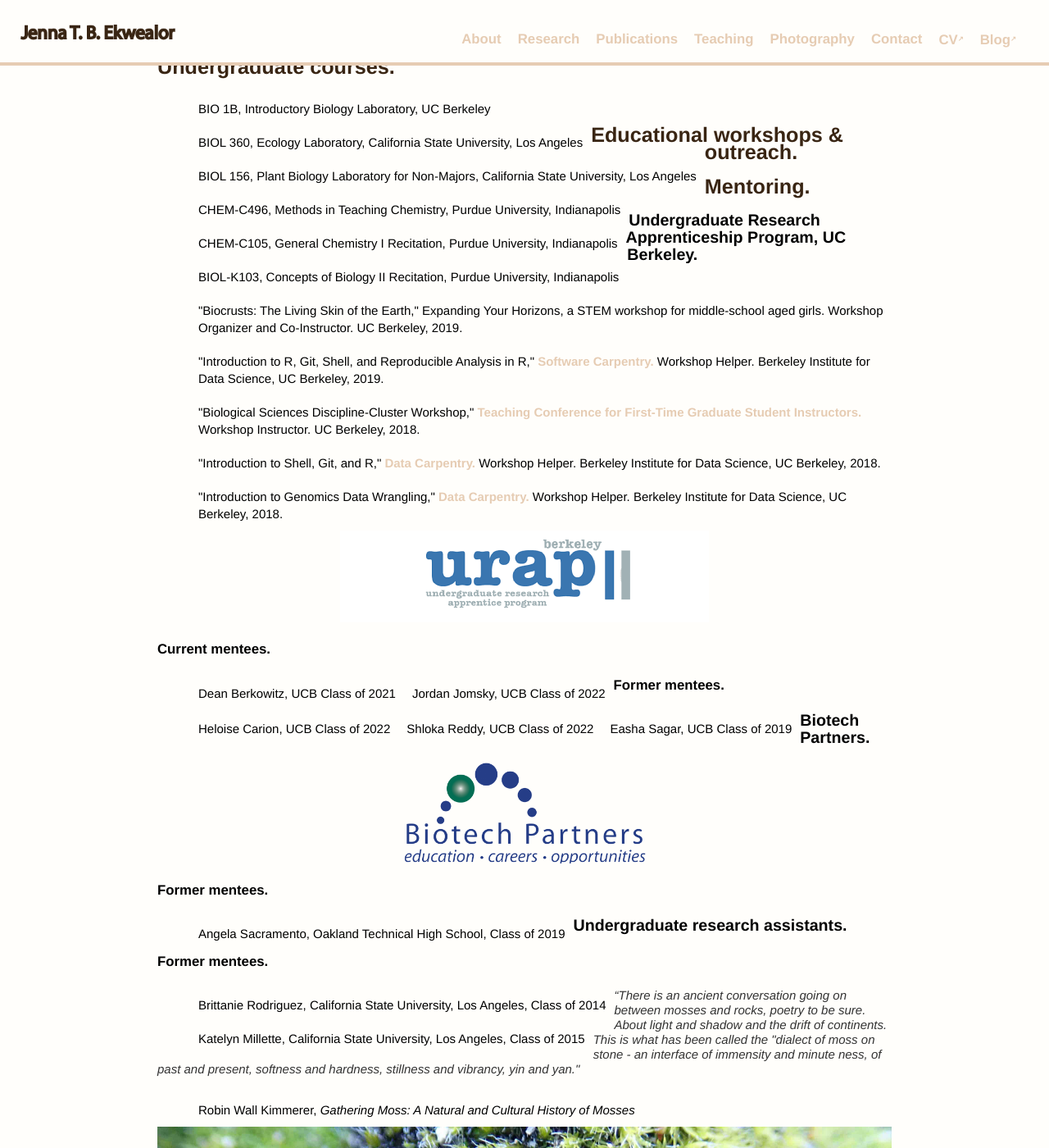
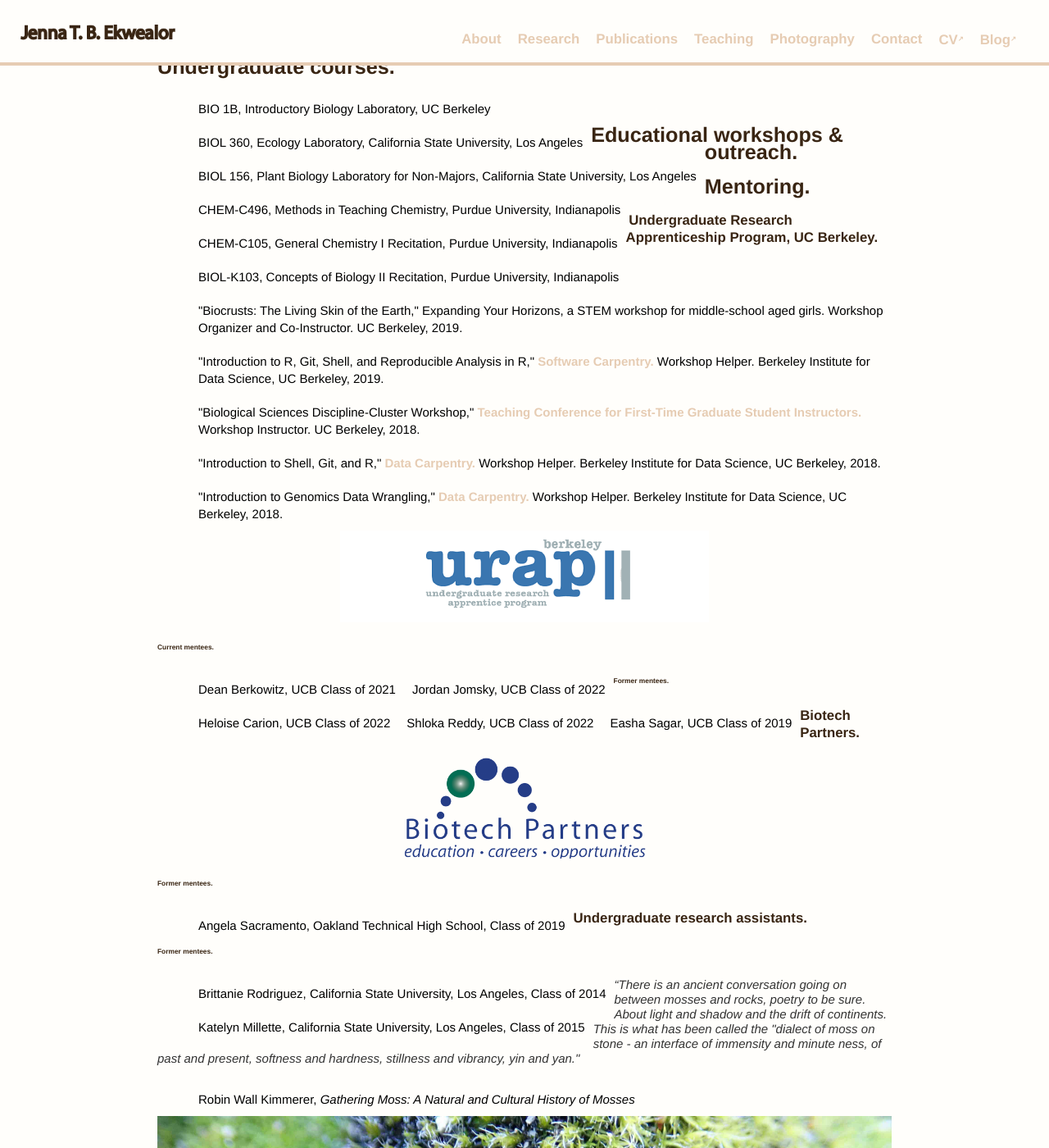
Before and after one commit to jenna-tb-ekwealor/jenna-tb-ekwealor.github.io, a Jekyll site: the page built from teaching/index.html, in a window 1280 px wide and 1400 px high, scrolled down 493 px. Shown: the whole window at 82% size. Built offline with Jekyll 4.4.1, drawn with Linux system fonts in a browser that asks for light colours.

Commit message:
trying to fix formatting issues!!!!!; ;

```diff
--- a/css/main.css
+++ b/css/main.css
@@ -53,6 +53,19 @@ h2 {
     margin: 20px 0 ;
 }
 
+h3 {
+    font-size: 1em;
+    font-family:'Helvetica', 'Arial', 'Sans-Serif';
+    color: #392513;
+    margin: 20px 0 ;
+}
+
+h4 {
+    font-size: 0.5em;
+    font-family:'Helvetica', 'Arial', 'Sans-Serif';
+    color: #392513;
+    margin: 20px 0 ;
+}
 
 #logo {
 
--- a/teaching/index.html
+++ b/teaching/index.html
@@ -24,7 +24,6 @@ title: J.T.B. Ekwealor | Teaching
 
 </UL>
 <br>
-
 </p>
 
 <p>
```
